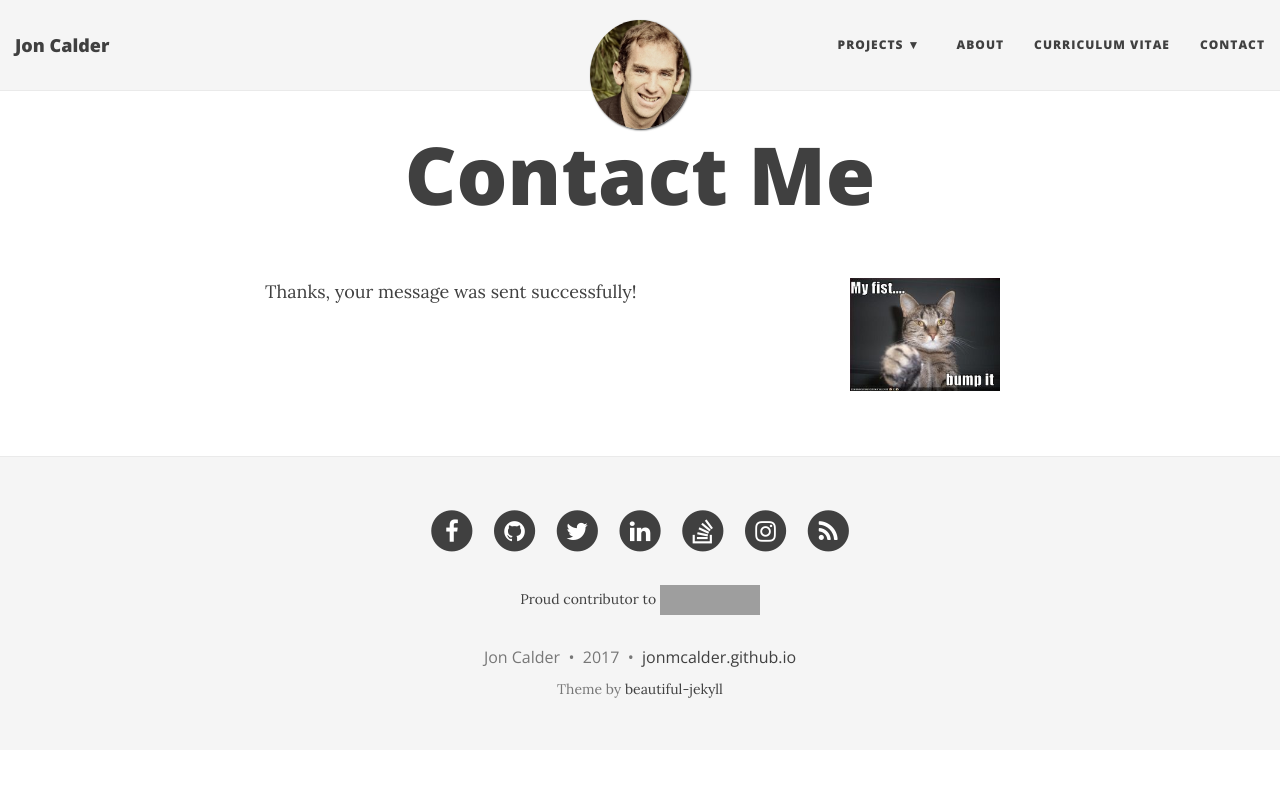
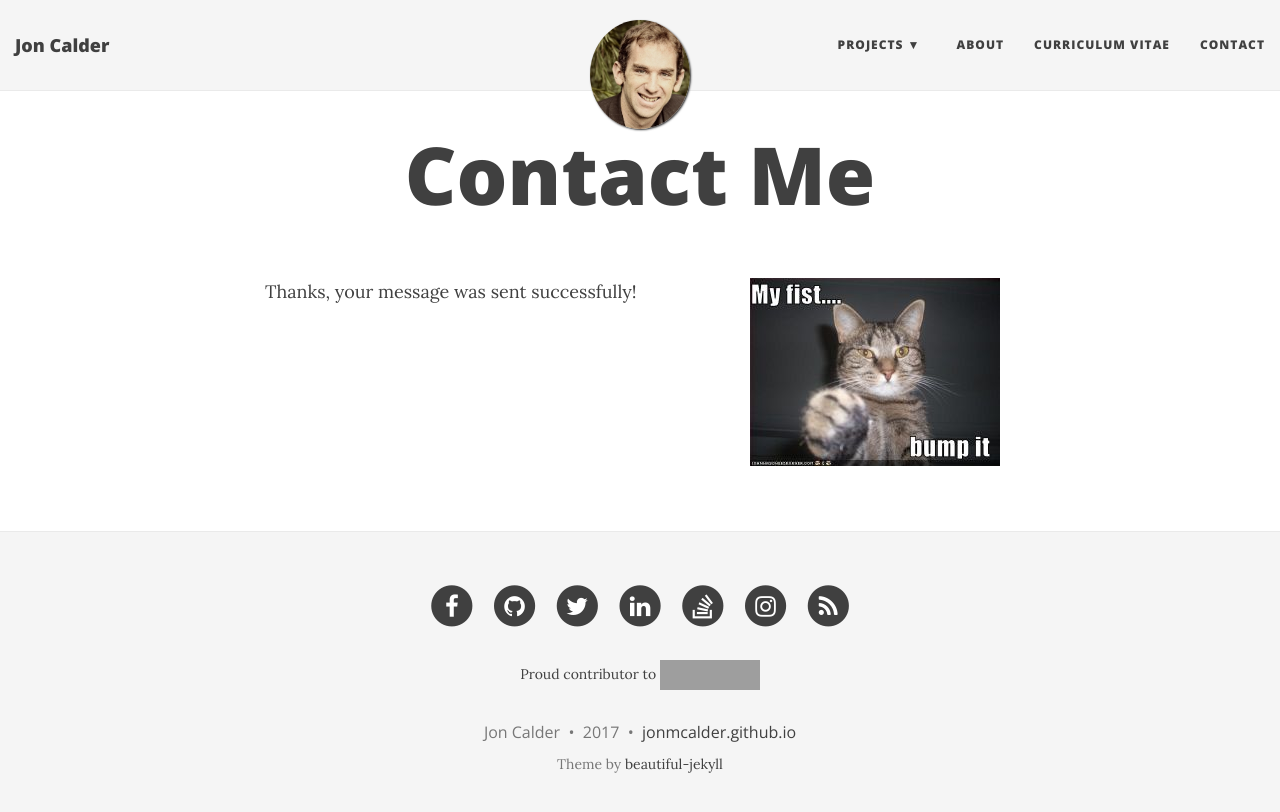
Before and after one commit to jonmcalder/jonmcalder.github.io, a Jekyll site: the page built from thanks.md, in a window 1280 px wide. Shown: the top 812 px of the page. Built offline with Jekyll 4.4.1, drawn with Linux system fonts in a browser that asks for light colours; nearby versions of some CDN libraries; grey boxes are pictures that could not be loaded.

Commit message:
Update image style/size.

```diff
--- a/thanks.md
+++ b/thanks.md
@@ -4,6 +4,6 @@ title: Contact Me
 css: "/css/contact.css"
 ---
 
-![Lolcat fist bump](http://jonmcalder.github.io/img/small-imgs/fistbump.jpg "Lolcat fist bump"){:style="float: right;margin-right: 15px;margin-top: 0px;margin-left: 15px;margin-bottom: 15px;width: 150px;"}
+![Lolcat fist bump](http://jonmcalder.github.io/img/small-imgs/fistbump.jpg "Lolcat fist bump"){:style="float: right;margin-right: 15px;margin-top: 0px;margin-left: 15px;margin-bottom: 15px;"}
 
 Thanks, your message was sent successfully!
```
